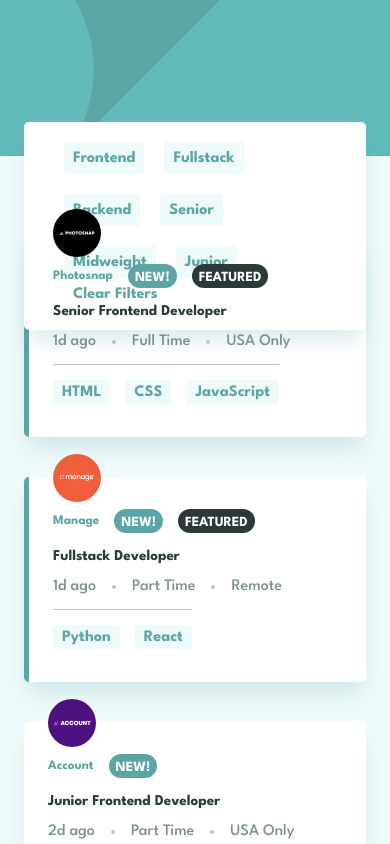
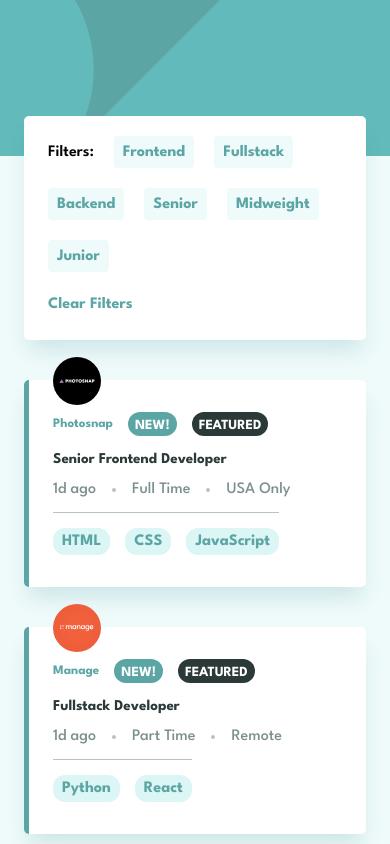
Before and after one commit to EdwinSch/react-joblisting-filters, a React (Vite) app: page / in a window 390 px wide. Shown: the top 844 px of the page. Built offline with nearby package versions, Linux system fonts and the light colour scheme.

Commit message:
style: filter buttons component mobile resp

```diff
--- a/src/components/FilterBtns.jsx
+++ b/src/components/FilterBtns.jsx
@@ -1,6 +1,7 @@
 const FilterBtns = ({ buttons, filterJobs }) => {
   return (
     <div className="btns-row">
+      <h3>Filters:</h3>
       {buttons.map((button) => {
         return (
           <button
--- a/src/styles/main.scss
+++ b/src/styles/main.scss
@@ -63,8 +63,9 @@ main {
 //--- Jobs Styles
 
 .jobs-container {
-  position: relative;
-  margin: 76px 1.5rem;
+  margin: 0 1.5rem;
+  margin-top: -40px;
+  margin-bottom: 1.5rem;
   width: 1110px;
   display: flex;
   flex-direction: column;
@@ -73,23 +74,33 @@ main {
 
 .filter-btns-container {
   padding: 20px 40px;
-  position: absolute;
-  top: -110px;
   height: auto;
   width: 100%;
   background: white;
   border-radius: 5px;
   box-shadow: $shadow;
-
   display: flex;
   justify-content: space-between;
   flex-wrap: wrap;
+  gap: 16px;
+}
+
+@media screen and (max-width: 1000px) {
+  .filter-btns-container {
+    padding: 20px 24px;
+  }
 }
 
 .btns-row {
   display: flex;
+  align-items: center;
   gap: 20px;
   flex-wrap: wrap;
+
+  h3 {
+    font-size: 1rem;
+    font-weight: 600;
+  }
 }
 
 .job-wrapper {
@@ -169,7 +180,6 @@ main {
     align-items: flex-start;
 
     .general-info-wrapper {
-      // border: $inspect;
       min-height: 85px;
 
       .col {
@@ -240,13 +250,13 @@ main {
 }
 
 .label-static {
-  padding: 5px 9px;
+  padding: 6px 9px;
   font-size: 1rem;
   font-weight: 700;
   color: $primary;
-  border-radius: 4px;
+  border-radius: 12px;
   border: none;
-  background: $background;
+  background: #dcf5f5;
 }
 
 //--- Filter Button Styles
@@ -276,9 +286,11 @@ main {
 }
 
 .clear-btn {
+  padding: 0px 0px;
   background: none;
   text-transform: capitalize;
 }
+
 .clear-btn:hover {
   color: $primary;
   background: none;
@@ -289,3 +301,9 @@ main {
   color: $primary;
   background: none;
 }
+
+// @media screen and (max-width: 1000px) {
+//   .clear-btn {
+//     margin-top: 20px;
+//   }
+// }
```
